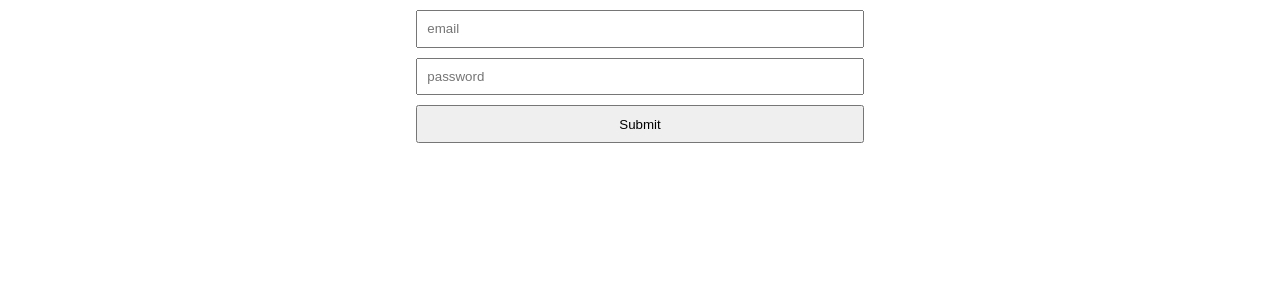
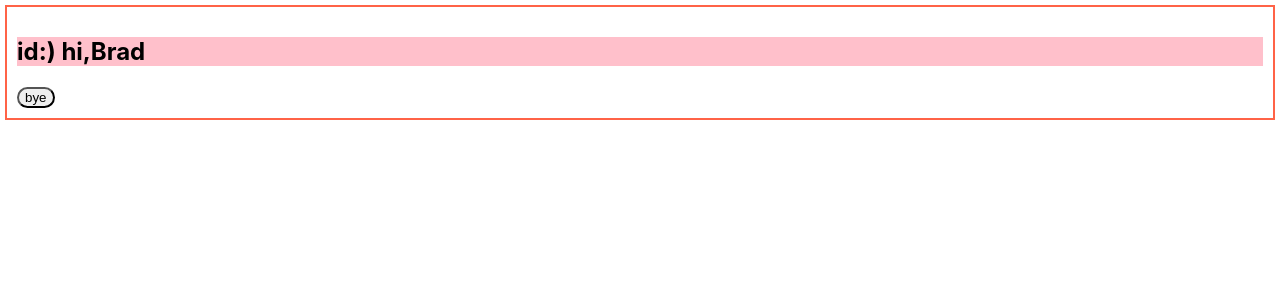
Before and after one commit to Maskot88/react-app, a React (Create React App) app: page / in a window 1280 px wide. Shown: the top 300 px of the page. Built offline with nearby package versions, Linux system fonts and the light colour scheme.

Commit message:
Add propTypes to Ciao

```diff
--- a/src/App.js
+++ b/src/App.js
@@ -1,11 +1,15 @@
 import React from "react";
 import "./App.css";
-import SignInForm from "./components/forms/SignInForm";
+import Ciao from './components/CiaoSection/Ciao';
 
 const App = (props) => {
+  const user = {
+    firstName: 'Brad',
+    lastName: 'Pitt',
+  }
   return (
     <>
-      <SignInForm />
+      <Ciao classStyle={'welcome'} name={user.firstName} id={user.id}/>
     </>
   );
 };
--- a/src/components/forms/SignInForm/SignInForm.module.css
+++ b/src/components/forms/SignInForm/SignInForm.module.css
@@ -9,3 +9,9 @@
     padding: 0.7em;
     margin-top: 10px;
 }
+/* .valid{
+    border: 2px solid teal;
+} */
+.invalid{
+    border: 2px solid red;
+}
--- a/src/components/forms/SignInForm/index.js
+++ b/src/components/forms/SignInForm/index.js
@@ -3,8 +3,8 @@ import styles from "./SignInForm.module.css";
 const initialState = {
   email: "",
   password: "",
-  emailValid: false,
-  passwordValid: false,
+  emailValid: true,
+  passwordValid: true,
 };
 
 class SignInForm extends Component {
```
Also changed, not shown: src/components/CiaoSection/Ciao/index.js (+23 -1 lines).
